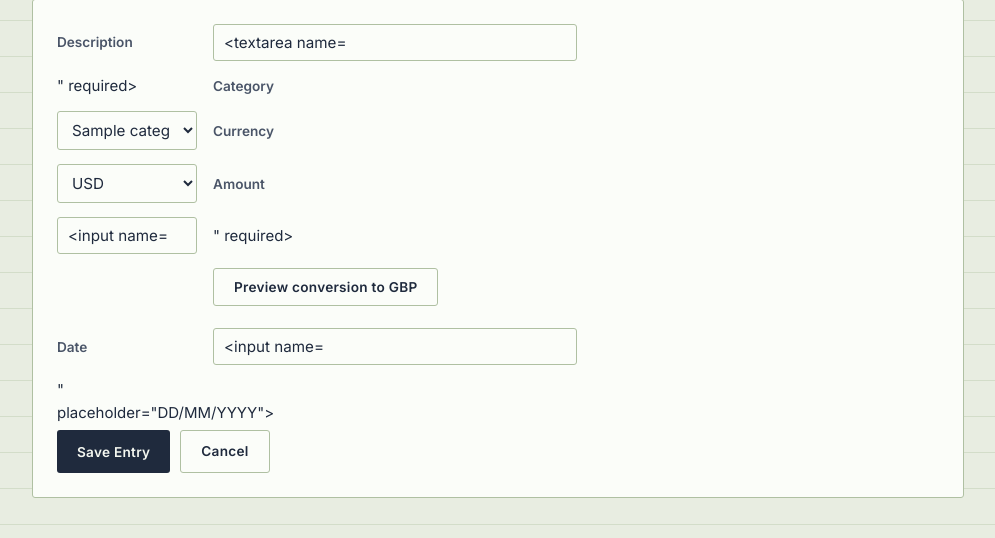
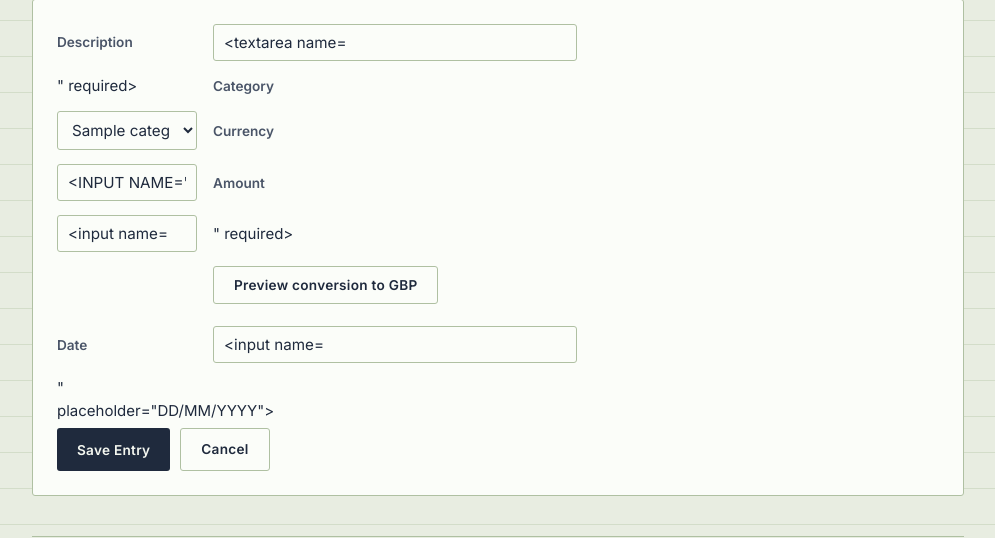
Before and after one commit to WwFour13/finance-dashboard, a Flask app: template templates/add.html in a window 1280 px wide. Shown: the part 208-746 px from the top of the page, without its empty margins (142-1137 px from the left). Run offline with Flask 3, Linux system fonts and the light colour scheme; the template is opened without the code that fills it: most values are stand-ins (such as "Sample title", 1, 10 or a date in 2020); form fields are guessed from the names that the template uses.

Commit message:
user input for currency

```diff
--- a/app.py
+++ b/app.py
@@ -48,7 +48,7 @@ def add_expense():
     if request.method == "POST":
         description = request.form.get("description", "").strip()
         category = request.form.get("category", "Other")
-        currency_code = request.form.get("currency", "GBP")
+        currency_code = request.form.get("currency", "GBP").strip().upper()
         amount_str = request.form.get("amount", "").strip()
         date_str = request.form.get("date", "").strip()
 
@@ -78,7 +78,6 @@ def add_expense():
             return render_template(
                 "add.html",
                 categories=models.CATEGORIES,
-                currencies=currency.SUPPORTED_CURRENCIES,
                 today=date.today().strftime("%d/%m/%Y"),
                 form=request.form,
             )
@@ -90,7 +89,6 @@ def add_expense():
     return render_template(
         "add.html",
         categories=models.CATEGORIES,
-        currencies=currency.SUPPORTED_CURRENCIES,
         today=date.today().strftime("%d/%m/%Y"),
         form={},
     )
--- a/currency.py
+++ b/currency.py
@@ -6,8 +6,6 @@ with an offline backup table in case the API is unavailable.
 import math
 
 import requests
-
-SUPPORTED_CURRENCIES = ["GBP", "USD", "EUR", "INR", "JPY", "CAD", "AUD", "CHF"]
 
 # Backup exchange rates (1 unit of currency -> GBP), used if the live API call fails
 rates_to_gbp = {
--- a/templates/add.html
+++ b/templates/add.html
@@ -18,12 +18,8 @@
                 {% endfor %}
             </select>
 
-            <label for="currency">Currency</label>
-            <select id="currency" name="currency">
-                {% for c in currencies %}
-                    <option value="{{ c }}" {{ 'selected' if (form.currency or 'GBP') == c }}>{{ c }}</option>
-                {% endfor %}
-            </select>
+            <label  for="currency">Currency</label>
+            <input type="text" id="currency" name="currency" value="{{ (form.currency or 'GBP')|upper }}" placeholder="Currency code (e.g. USD)" autocomplete="off" required>
 
             <label for="amount">Amount</label>
             <input type="text" id="amount" name="amount" value="{{ form.amount or '' }}" required>
```
Also changed, not shown: README.md.
